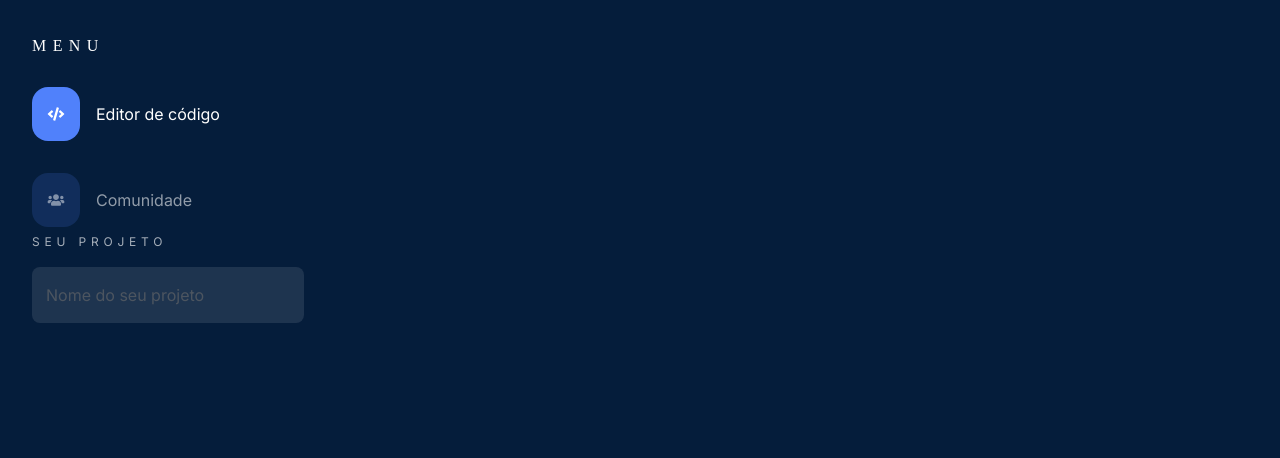
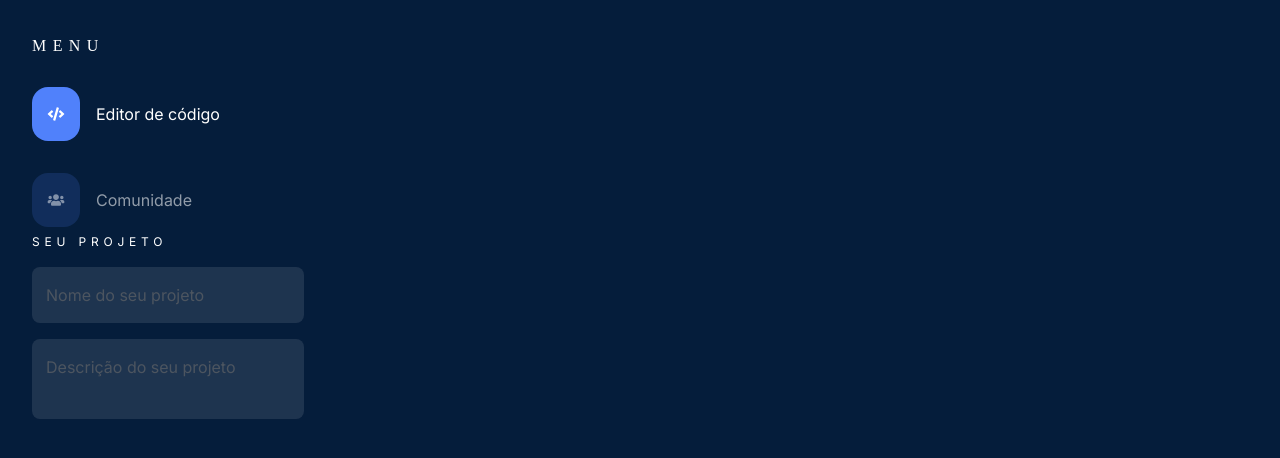
Before and after one commit to devramoss/aluraDev, a plain HTML site: page index.html in a window 1280 px wide. Shown: the part 108-566 px from the top of the page. Drawn offline with Linux system fonts and the light colour scheme.

Commit message:
Creating the project description field

```diff
--- a/index.html
+++ b/index.html
@@ -35,7 +35,8 @@
     </nav>
         <form action="" id="seu_projeto">
             <label class="section_title">SEU PROJETO</label>
-            <input type="text" id="nome_do_projeto" placeholder="Nome do seu projeto">
+            <input type="text" id="nome_do_projeto" class = "projeto_campos" placeholder="Nome do seu projeto">
+            <input type="text" id="descricao_do_projeto" class = "projeto_campos" placeholder="Descrição do seu projeto">
         </form>
 </body>
 </html>
--- a/style.css
+++ b/style.css
@@ -102,16 +102,25 @@ nav p {
     display: flex;
     flex-direction: column;
     color: var(--white);
-    opacity: 0.64;
+
 }
-#nome_do_projeto{
+.projeto_campos{
     width: 272px;
-    height: 56px;
     border-radius: 8px;
     border-style: none;
     padding-left: 14px;
     background-color: var(--transparentColor);
     color: var(--white);
+    opacity: 0.64;
     font-size: 16px;
     font-family: var(--inter);
 }
+#nome_do_projeto{
+    height: 56px;
+    margin-bottom: 16px;
+}
+
+#descricao_do_projeto{
+    height: 80px;
+    padding-bottom: 1.5rem;
+}
```
